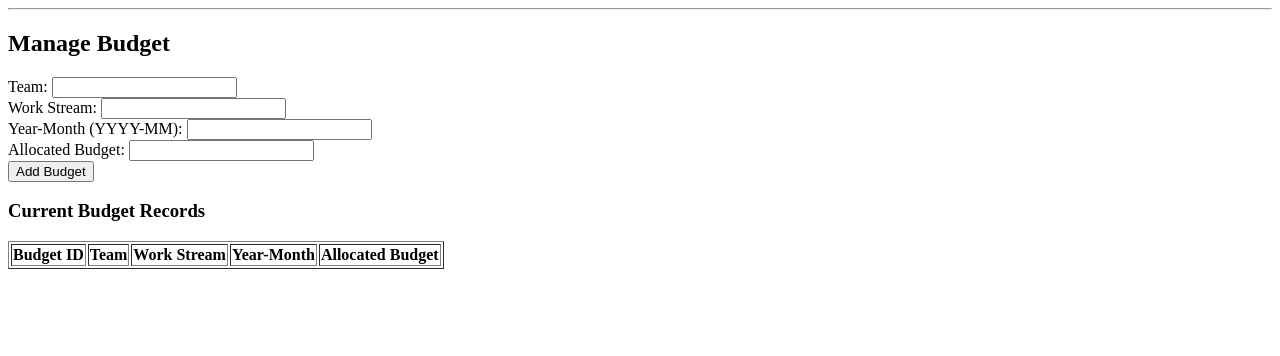
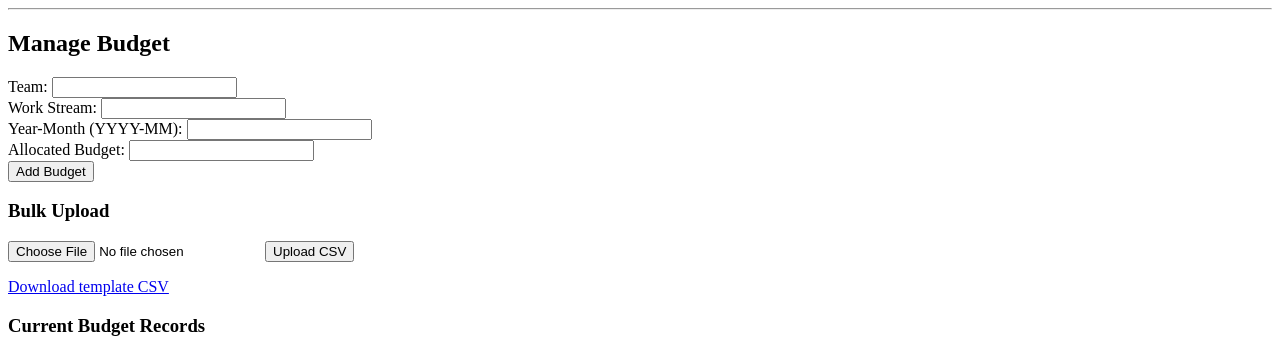
Before and after one commit to banksad/workforce-plan, a Flask app: page /manage_budget in a window 1280 px wide. Shown: the part 98-454 px from the top of the page. Run offline with Flask 3, Linux system fonts and the light colour scheme; data that the repository does not hold is empty.

Commit message:
Add CSV upload and template download to people, posts, and budget

```diff
--- a/app.py
+++ b/app.py
@@ -95,6 +95,74 @@ def delete_person(person_id):
     conn.close()
     return redirect(url_for("manage_people"))
 
+
+@app.route("/download_people_template")
+def download_people_template():
+    output = io.StringIO()
+    writer = csv.writer(output)
+    writer.writerow([
+        "name",
+        "team",
+        "grade",
+        "work_stream",
+        "location",
+        "contract_type",
+        "status",
+        "start_date",
+        "expected_end_date",
+    ])
+    output.seek(0)
+    return send_file(
+        io.BytesIO(output.getvalue().encode()),
+        mimetype="text/csv",
+        as_attachment=True,
+        download_name="people_template.csv",
+    )
+
+
+@app.route("/upload_people", methods=["POST"])
+def upload_people():
+    file = request.files.get("csv_file")
+    if not file:
+        return redirect(url_for("manage_people"))
+
+    stream = io.StringIO(file.stream.read().decode("utf-8"))
+    reader = csv.DictReader(stream)
+
+    conn = get_db_connection()
+    c = conn.cursor()
+    for row in reader:
+        name = row.get("name")
+        team = row.get("team")
+        grade = row.get("grade")
+        work_stream = row.get("work_stream")
+        location = row.get("location")
+        contract_type = row.get("contract_type")
+        status = row.get("status")
+        start_date = row.get("start_date")
+        expected_end_date = row.get("expected_end_date")
+        if name and grade and location:
+            c.execute(
+                """
+                INSERT INTO people (name, team, grade, work_stream, location, contract_type, status, start_date, expected_end_date)
+                VALUES (?, ?, ?, ?, ?, ?, ?, ?, ?)
+                """,
+                (
+                    name,
+                    team,
+                    grade,
+                    work_stream,
+                    location,
+                    contract_type,
+                    status,
+                    start_date,
+                    expected_end_date,
+                ),
+            )
+    conn.commit()
+    conn.close()
+    return redirect(url_for("manage_people"))
+
 @app.route("/manage_posts", methods=["GET", "POST"])
 def manage_posts():
     conn = get_db_connection()
@@ -118,6 +186,63 @@ def manage_posts():
         conn.close()
         return render_template("manage_posts.html", posts=posts)
 
+
+@app.route("/download_posts_template")
+def download_posts_template():
+    output = io.StringIO()
+    writer = csv.writer(output)
+    writer.writerow([
+        "workforce_plan_number",
+        "funding_source",
+        "post_start_date",
+        "post_end_date",
+        "person_id",
+    ])
+    output.seek(0)
+    return send_file(
+        io.BytesIO(output.getvalue().encode()),
+        mimetype="text/csv",
+        as_attachment=True,
+        download_name="posts_template.csv",
+    )
+
+
+@app.route("/upload_posts", methods=["POST"])
+def upload_posts():
+    file = request.files.get("csv_file")
+    if not file:
+        return redirect(url_for("manage_posts"))
+
+    stream = io.StringIO(file.stream.read().decode("utf-8"))
+    reader = csv.DictReader(stream)
+
+    conn = get_db_connection()
+    c = conn.cursor()
+    for row in reader:
+        workforce_plan_number = row.get("workforce_plan_number")
+        funding_source = row.get("funding_source")
+        post_start_date = row.get("post_start_date")
+        post_end_date = row.get("post_end_date")
+        person_id = row.get("person_id") or None
+        if not any([workforce_plan_number, funding_source, post_start_date, post_end_date, person_id]):
+            continue
+        c.execute(
+            """
+            INSERT INTO posts (workforce_plan_number, funding_source, post_start_date, post_end_date, person_id)
+            VALUES (?, ?, ?, ?, ?)
+            """,
+            (
+                workforce_plan_number,
+                funding_source,
+                post_start_date,
+                post_end_date,
+                person_id,
+            ),
+        )
+    conn.commit()
+    conn.close()
+    return redirect(url_for("manage_posts"))
+
 @app.route("/manage_budget", methods=["GET", "POST"])
 def manage_budget():
     conn = get_db_connection()
@@ -139,6 +264,53 @@ def manage_budget():
         budgets = c.fetchall()
         conn.close()
         return render_template("manage_budget.html", budgets=budgets)
+
+
+@app.route("/download_budget_template")
+def download_budget_template():
+    output = io.StringIO()
+    writer = csv.writer(output)
+    writer.writerow(["team", "work_stream", "year_month", "allocated_budget"])
+    output.seek(0)
+    return send_file(
+        io.BytesIO(output.getvalue().encode()),
+        mimetype="text/csv",
+        as_attachment=True,
+        download_name="budget_template.csv",
+    )
+
+
+@app.route("/upload_budget", methods=["POST"])
+def upload_budget():
+    file = request.files.get("csv_file")
+    if not file:
+        return redirect(url_for("manage_budget"))
+
+    stream = io.StringIO(file.stream.read().decode("utf-8"))
+    reader = csv.DictReader(stream)
+
+    conn = get_db_connection()
+    c = conn.cursor()
+    for row in reader:
+        team = row.get("team")
+        work_stream = row.get("work_stream")
+        year_month = row.get("year_month")
+        allocated_budget = row.get("allocated_budget")
+        if year_month and allocated_budget:
+            try:
+                budget_val = float(allocated_budget)
+            except ValueError:
+                continue
+            c.execute(
+                """
+                INSERT INTO budget (team, work_stream, year_month, allocated_budget)
+                VALUES (?, ?, ?, ?)
+                """,
+                (team, work_stream, year_month, budget_val),
+            )
+    conn.commit()
+    conn.close()
+    return redirect(url_for("manage_budget"))
 
 
 @app.route("/manage_pay", methods=["GET", "POST"])
--- a/templates/manage_budget.html
+++ b/templates/manage_budget.html
@@ -8,6 +8,13 @@
     <label>Allocated Budget: <input type="text" name="allocated_budget" required></label><br>
     <input type="submit" value="Add Budget">
   </form>
+
+  <h3>Bulk Upload</h3>
+  <form action="{{ url_for('upload_budget') }}" method="post" enctype="multipart/form-data">
+    <input type="file" name="csv_file" accept=".csv" required>
+    <input type="submit" value="Upload CSV">
+  </form>
+  <p><a href="{{ url_for('download_budget_template') }}">Download template CSV</a></p>
 
   <h3>Current Budget Records</h3>
   <table border="1">
```
Also changed, not shown: templates/manage_people.html (+7 -0 lines), templates/manage_posts.html (+7 -0 lines).
